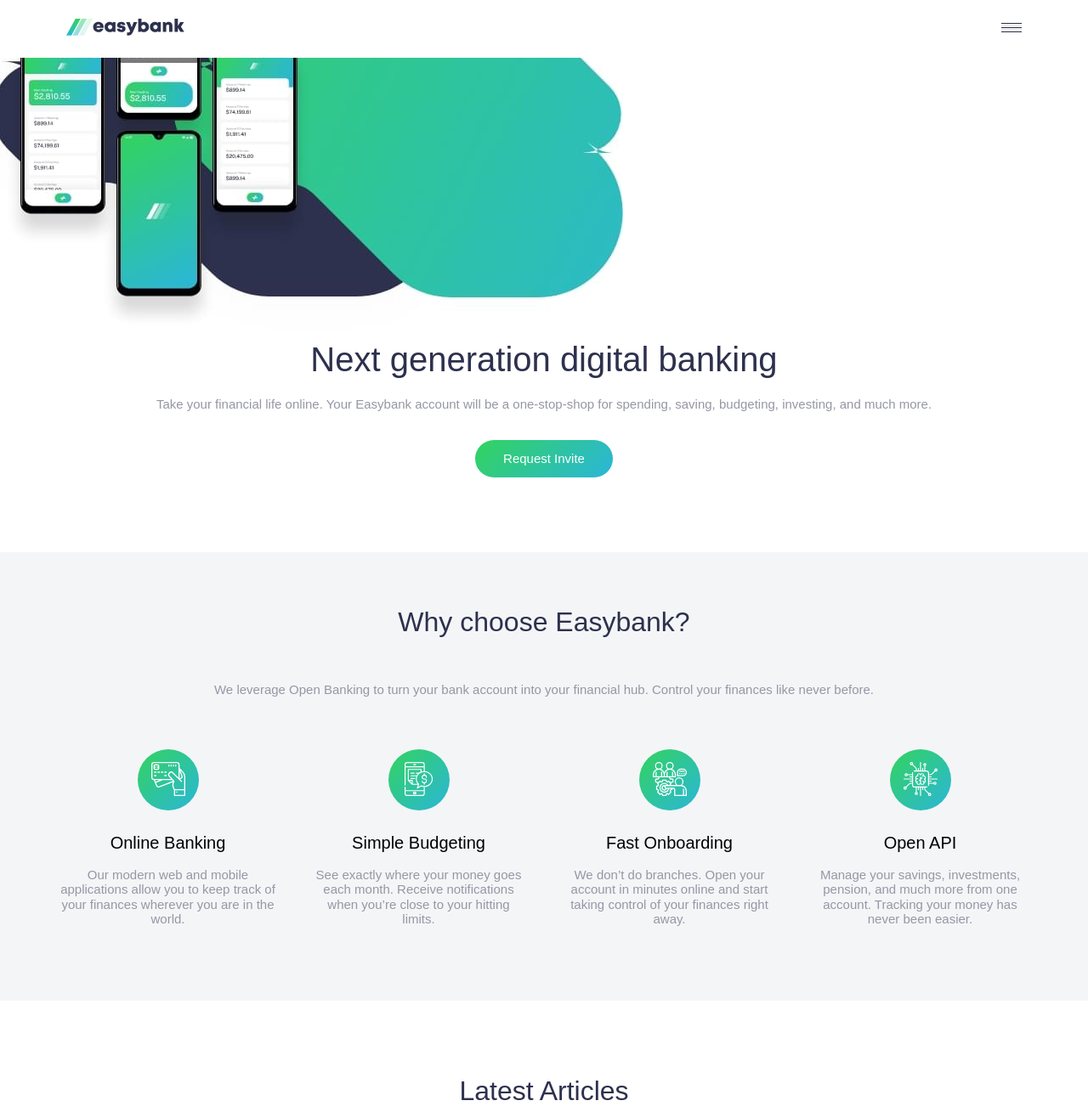
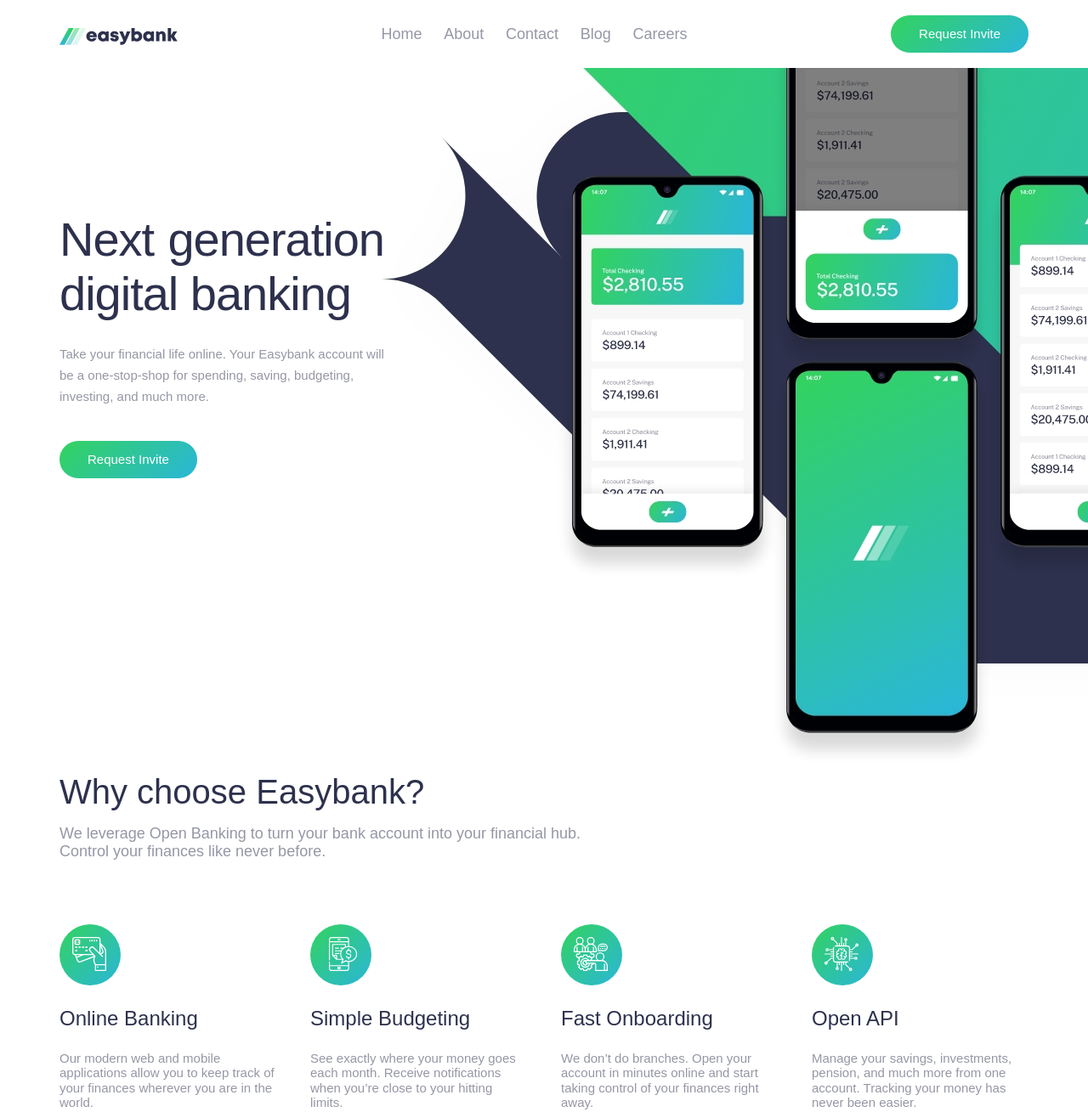
Before and after one commit to ocheretnyi1207/easybank, a website: page src/index.html in a window 1280 px wide. Shown: the top 1309 px of the page at 85% size. Drawn offline with nearby package versions, Linux system fonts and the light colour scheme; files that its build step writes are made by us from their sources.

Commit message:
styling desktop version

```diff
--- a/src/index.html
+++ b/src/index.html
@@ -16,7 +16,7 @@
           <a class="page-header__logo" href="#">
             <img src="../img/logo-header.svg" width="139" height="20" alt="EasyBank Logo">
           </a>
-          <ul class="headernav-list headernav-list--hide col-auto">
+          <ul class="headernav-list headernav-list--desktop col-auto">
             <li class="headernav-list__item"><a href="#">Home</a></li>
             <li class="headernav-list__item"><a href="#">About</a></li>
             <li class="headernav-list__item"><a href="#">Contact</a></li>
@@ -24,6 +24,7 @@
             <li class="headernav-list__item"><a href="#">Careers</a></li>
           </ul>
           <button class="page-header__btn">Open Menu</button>
+          <button class="invite-btn invite-btn--desktop">Request Invite</button>
         </nav>
       </div>
     </div>
--- a/src/scss/blocks/about-bank.scss
+++ b/src/scss/blocks/about-bank.scss
@@ -1,24 +1,39 @@
 .about-bank {
   padding-top: 400px;
   padding-bottom: 88px;
+  background: url("../img/bg-about.jpg") -41px -83px no-repeat;
+
+  @include media-breakpoint-up(xl) {
+    padding-top: 250px;
+    padding-bottom: 346px;
+    background: url("../img/bg-about-desktop.jpg") 450px -175px no-repeat;
+  }
 
   &__heading {
     margin-bottom: 17px;
     padding: 0 26px;
     font-weight: 100;
-    font-size: $heading-fz;
+    font-size: $heading;
     text-align: center;
     color: $title-color;
 
     @include media-breakpoint-up(sm) {
       padding: 0;
     }
+
+    @include media-breakpoint-up(xl) {
+      width: 382px;
+      margin-bottom: 25px;
+      font-size: $heading-desktop;
+      text-align: justify;
+      letter-spacing: -0.063rem;
+    }
   }
 
   &__text {
     margin-bottom: 30px;
     padding: 0 26px;
-    font-size: $text-fz;
+    font-size: $text;
     line-height: 1.563rem;
     text-align: center;
     color: $text-color;
@@ -26,5 +41,11 @@
     @include media-breakpoint-up(sm) {
       padding: 0;
     }
+
+    @include media-breakpoint-up(xl) {
+      width: 400px;
+      margin-bottom: 40px;
+      text-align: left;
+    }
   }
 }
--- a/src/scss/blocks/articles-list.scss
+++ b/src/scss/blocks/articles-list.scss
@@ -32,7 +32,7 @@
 
     &-author {
       margin-bottom: 8px;
-      font-size: $author-fz;
+      font-size: $author;
       line-height: 1.125rem;
       color: $text-color;
     }
@@ -46,7 +46,7 @@
     }
 
     &-description {
-      font-size: $description-fz;
+      font-size: $description;
       line-height: 1.125rem;
       color: $text-color;
     }
--- a/src/scss/blocks/articles.scss
+++ b/src/scss/blocks/articles.scss
@@ -8,7 +8,7 @@
   &__title {
     margin-bottom: 31px;
     font-weight: 100;
-    font-size: $title-fz;
+    font-size: $title;
     text-align: center;
     color: $title-color;
   }
--- a/src/scss/blocks/features-list.scss
+++ b/src/scss/blocks/features-list.scss
@@ -22,43 +22,38 @@
     }
 
     &:first-child::after {
+      background-image: url("../img/icon-banking.svg");
+    }
+
+    &:nth-child(4n+2)::after {
+      left: calc(50% - 33px / 2);
+      width: 33px;
+      background-image: url("../img/icon-budgeting.svg");
+
+      @include media-breakpoint-up(xl) {
+        left: 22px;
+      }
+    }
+
+    &:nth-child(4n+3)::after {
+      background-image: url("../img/icon-onboarding.svg");
+    }
+
+    &:last-child::after {
+      background-image: url("../img/icon-api.svg");
+    }
+
+    &::after {
       content: "";
       position: absolute;
       top: 15px;
       left: calc(50% - 40px / 2);
       width: 40px;
       height: 40px;
-      background-image: url("../img/icon-banking.svg");
-    }
 
-    &:nth-child(4n+2)::after {
-      content: "";
-      position: absolute;
-      top: 15px;
-      left: calc(50% - 33px / 2);
-      width: 33px;
-      height: 40px;
-      background-image: url("../img/icon-budgeting.svg");
-    }
-
-    &:nth-child(4n+3)::after {
-      content: "";
-      position: absolute;
-      top: 15px;
-      left: calc(50% - 40px / 2);
-      width: 40px;
-      height: 40px;
-      background-image: url("../img/icon-onboarding.svg");
-    }
-
-    &:last-child::after {
-      content: "";
-      position: absolute;
-      top: 15px;
-      left: calc(50% - 40px / 2);
-      width: 40px;
-      height: 40px;
-      background-image: url("../img/icon-api.svg");
+      @include media-breakpoint-up(xl) {
+        left: 15px;
+      }
     }
 
     &::before {
@@ -70,20 +65,34 @@
       height: 72px;
       background-image: linear-gradient(135deg, #33d35e 0%, #2ab6d9 100%);
       border-radius: 50%;
+
+      @include media-breakpoint-up(xl) {
+        left: 0;
+      }
     }
 
     &-title {
       margin-bottom: 16px;
       font-weight: 100;
-      font-size: $subtitle-fz;
       line-height: 1.563rem;
       text-align: center;
+
+      @include media-breakpoint-up(xl) {
+        text-align: left;
+        font-size: $subtitle-desktop;
+        color: $title-color;
+        margin-bottom: 26px;
+      }
     }
 
     &-text {
-      font-size: $text-fz;
+      font-size: $text;
       text-align: center;
       color: $text-color;
+
+      @include media-breakpoint-up(xl) {
+        text-align: left;
+      }
     }
   }
 }
--- a/src/scss/blocks/features.scss
+++ b/src/scss/blocks/features.scss
@@ -1,6 +1,11 @@
 .features {
   padding: 64px 0 34px;
   background-color: #f4f5f7;
+
+  @include media-breakpoint-up(xl) {
+    padding: 0;
+    background-color: #ffffff;
+  }
 
   &__title {
     margin-bottom: 52px;
@@ -8,13 +13,28 @@
     font-size: 2rem;
     text-align: center;
     color: $title-color;
+
+    @include media-breakpoint-up(xl) {
+      margin-bottom: 16px;
+      font-size: $heading;
+      text-align-last: left;
+      color: $title-color;
+    }
   }
 
   &__text {
     margin-bottom: 62px;
     padding: 0 26px;
-    font-size: $text-fz;
+    font-size: $text;
     text-align: center;
     color: $text-color;
+
+    @include media-breakpoint-up(xl) {
+      width: 635px;
+      margin-bottom: 76px;
+      padding: 0;
+      font-size: $text-desktop;
+      text-align: left;
+    }
   }
 }
--- a/src/scss/blocks/footernav-list.scss
+++ b/src/scss/blocks/footernav-list.scss
@@ -5,7 +5,7 @@
   text-align: center;
 
   a {
-    font-size: $text-fz;
+    font-size: $text;
     color: #ffffff;
     text-decoration: none;
 
--- a/src/scss/blocks/headernav-list.scss
+++ b/src/scss/blocks/headernav-list.scss
@@ -15,12 +15,27 @@
     width: 500px;
   }
 
-  &--hide {
+  &--desktop {
     display: none;
+
+    @include media-breakpoint-up(xl) {
+      position: relative;
+      top: 0;
+      left: 0;
+      display: flex;
+      justify-content: space-between;
+      width: 360px;
+      padding: 0;
+      padding-top: 12px;
+    }
   }
 
   &__item {
     margin-bottom: 25px;
+
+    @include media-breakpoint-up(xl) {
+      margin-bottom: 0;
+    }
 
     &:last-child {
       margin-bottom: 0;
@@ -31,6 +46,10 @@
       color: $title-color;
       text-decoration: none;
       cursor: url("../img/cursor.svg"), pointer;
+
+      @include media-breakpoint-up(xl) {
+        color: $text-color;
+      }
     }
   }
 }
--- a/src/scss/blocks/invite-btn.scss
+++ b/src/scss/blocks/invite-btn.scss
@@ -3,13 +3,26 @@
   margin: 0 auto;
   padding: 8px 33px;
   font-weight: 100;
-  font-size: $text-fz;
+  font-size: $text;
   line-height: 1.75rem;
   color: #ffffff;
   background-image: linear-gradient(135deg, #33d35e 0%, #2ab6d9 100%);
   border: none;
   border-radius: 22px;
 
+  @include media-breakpoint-up(xl) {
+    margin: 0;
+  }
+
+  &--desktop {
+    display: none;
+    margin: 0;
+
+    @include media-breakpoint-up(xl) {
+      display: block;
+    }
+  }
+
   &--footer {
     margin-bottom: 24px;
   }
--- a/src/scss/blocks/page-footer.scss
+++ b/src/scss/blocks/page-footer.scss
@@ -15,7 +15,7 @@
   }
 
   &__copyrights {
-    font-size: $text-fz;
+    font-size: $text;
     text-align: center;
     color: #ffffff;
   }
--- a/src/scss/blocks/page-header.scss
+++ b/src/scss/blocks/page-header.scss
@@ -4,6 +4,10 @@
   width: 100%;
   padding: 22px 0;
   background-color: #ffffff;
+
+  @include media-breakpoint-up(xl) {
+    padding: 18px 0;
+  }
 
   &__nav {
     display: flex;
@@ -14,6 +18,16 @@
     @include media-breakpoint-up(sm) {
       padding: 0 8px;
     }
+
+    @include media-breakpoint-up(xl) {
+      padding: 0;
+    }
+  }
+
+  &__logo {
+    @include media-breakpoint-up(xl) {
+      padding-top: 15px;
+    }
   }
 
   &__btn {
@@ -23,5 +37,9 @@
     font-size: 0;
     background-image: url("../img/icon-burger.svg");
     border: none;
+
+    @include media-breakpoint-up(xl) {
+      display: none;
+    }
   }
 }
--- a/src/scss/blocks/page-main.scss
+++ /dev/null
@@ -1,3 +0,0 @@
-.page-main {
-  background: url("../img/bg-about.jpg") -41px -83px no-repeat;
-}
--- a/src/scss/style.scss
+++ b/src/scss/style.scss
@@ -7,7 +7,6 @@
 @import "./global";
 @import "./blocks/page-header";
 @import "./blocks/headernav-list";
-@import "./blocks/page-main";
 @import "./blocks/about-bank";
 @import "./blocks/invite-btn";
 @import "./blocks/features";
--- a/src/scss/var.scss
+++ b/src/scss/var.scss
@@ -4,9 +4,17 @@
 $text-color: #9597a5;
 $hover-color: #30c88f;
 
-$heading-fz: 2.5rem;
-$title-fz: 2rem;
-$subtitle-fz: 1.25rem;
-$text-fz: 0.938rem;
-$description-fz: 0.813rem;
-$author-fz: 0.625rem;
+$heading: 2.5rem;
+$heading-desktop: 3.5rem;
+
+$title: 2rem;
+
+$subtitle: 1.25rem;
+$subtitle-desktop: 1.5rem;
+
+$text: 0.938rem;
+$text-desktop: 1.125rem;
+
+$description: 0.813rem;
+
+$author: 0.625rem;
```
Also changed, not shown: src/img/bg-about-desktop.jpg (added).
